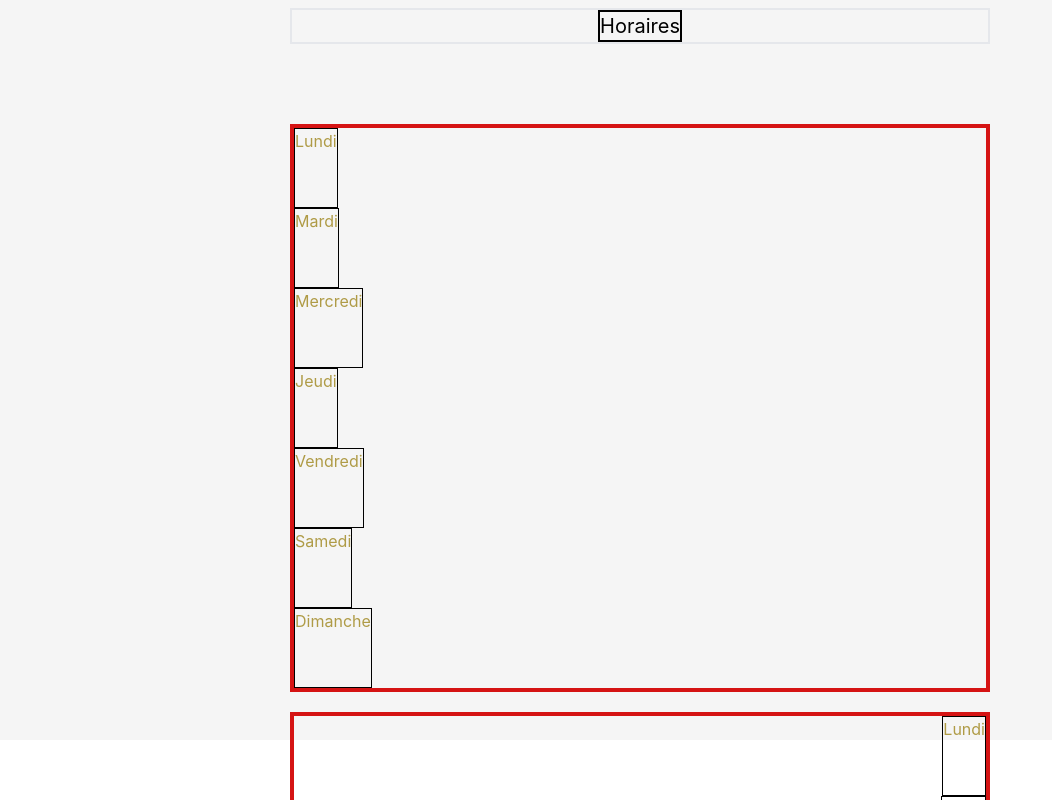
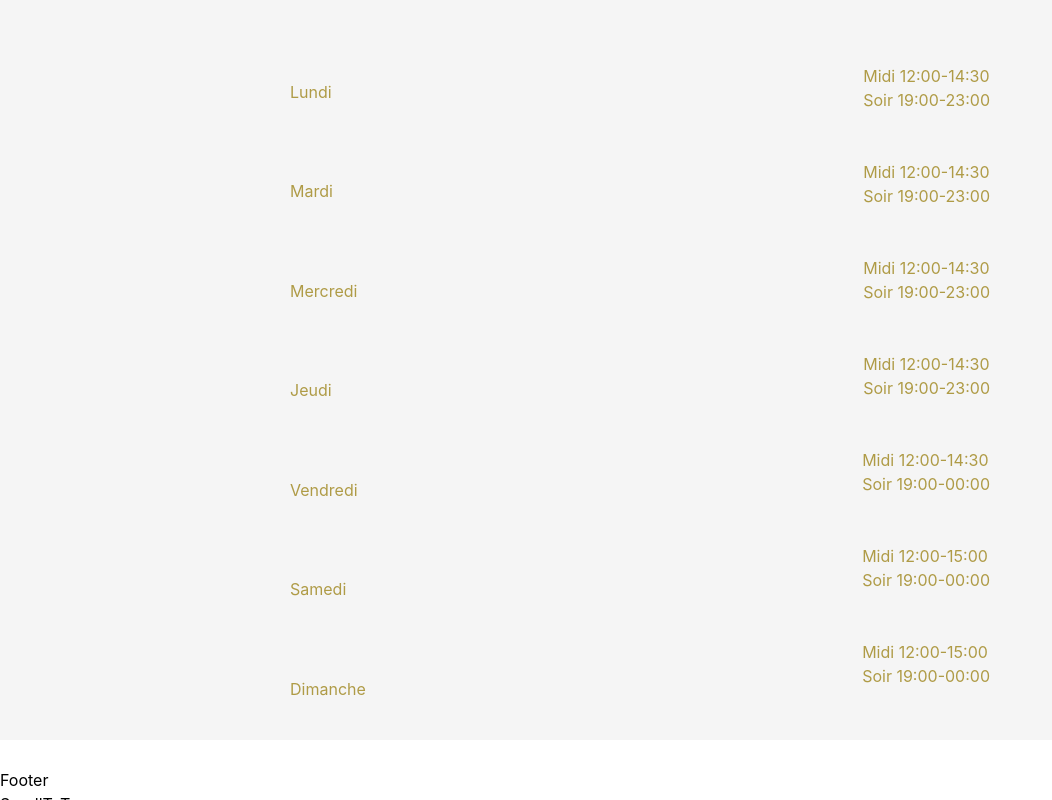
Before and after one commit to Golushi/quai-antique, a React (Create React App) app: page / in a window 1280 px wide. Shown: the part 2460-3260 px from the top of the page, without its empty margins (0-1052 px from the left). Built offline with nearby package versions, Linux system fonts and the light colour scheme; what tw-elements would draw is missing.

Commit message:
debut_horaires_2

```diff
--- a/src/Components/OpeningHours.jsx
+++ b/src/Components/OpeningHours.jsx
@@ -4,27 +4,28 @@ export default function OpeningHours() {
   return (
     <section id='horaires'>
       <div className='w-2/3 min-w-[260px] md:w-[700px] h-screen flex-container m-auto'>
-        <div className='border-2 border-yellow grid justify-items-stretch my-20'>
-          <h3 className='text-xl border-2 border-black text-myblack justify-self-center'>Horaires</h3>
+        <div className=' grid justify-items-stretch my-10'>
+          <h3 className='text-xl text-myblack justify-self-center'>Horaires</h3>
         </div>
-        <div className='flex-container'>
-          <div className='border-4 border-myred grid justify-items-start my-5'>
-            <p className='text-myyellow border border-black h-20'>Lundi</p>
-            <p className='text-myyellow border border-black h-20'>Mardi</p>
-            <p className='text-myyellow border border-black h-20'>Mercredi</p>
-            <p className='text-myyellow border border-black h-20'>Jeudi</p>
-            <p className='text-myyellow border border-black h-20'>Vendredi</p>
-            <p className='text-myyellow border border-black h-20'>Samedi</p>
-            <p className='text-myyellow border border-black h-20'>Dimanche</p>
+        <div className='grid grid-cols-3'>
+          <div className='grid justify-items-start my-2'>
+            <p className='text-myyellow h-20 items-center flex my-2'>Lundi</p>
+            <p className='text-myyellow h-20 items-center flex my-2'>Mardi</p>
+            <p className='text-myyellow h-20 items-center flex my-2'>Mercredi</p>
+            <p className='text-myyellow h-20 items-center flex my-2'>Jeudi</p>
+            <p className='text-myyellow h-20 items-center flex my-2'>Vendredi</p>
+            <p className='text-myyellow h-20 items-center flex my-2'>Samedi</p>
+            <p className='text-myyellow h-20 items-center flex my-2'>Dimanche</p>
           </div>
-          <div className='border-4 border-myred grid justify-items-end my-5'>
-            <p className='text-myyellow border border-black h-20'>Lundi</p>
-            <p className='text-myyellow border border-black h-20'>Mardi</p>
-            <p className='text-myyellow border border-black h-20'>Mercredi</p>
-            <p className='text-myyellow border border-black h-20'>Jeudi</p>
-            <p className='text-myyellow border border-black h-20'>Vendredi</p>
-            <p className='text-myyellow border border-black h-20'>Samedi</p>
-            <p className='text-myyellow border border-black h-20'>Dimanche</p>
+          <div></div>
+          <div className='grid justify-items-end my-5'>
+            <p className='text-myyellow h-20 my-2'>Midi 12:00-14:30<br/>Soir 19:00-23:00</p>
+            <p className='text-myyellow h-20 my-2'>Midi 12:00-14:30<br/>Soir 19:00-23:00</p>
+            <p className='text-myyellow h-20 my-2'>Midi 12:00-14:30<br/>Soir 19:00-23:00</p>
+            <p className='text-myyellow h-20 my-2'>Midi 12:00-14:30<br/>Soir 19:00-23:00</p>
+            <p className='text-myyellow h-20 my-2'>Midi 12:00-14:30<br/>Soir 19:00-00:00</p>
+            <p className='text-myyellow h-20 my-2'>Midi 12:00-15:00<br/>Soir 19:00-00:00</p>
+            <p className='text-myyellow h-20 my-2'>Midi 12:00-15:00<br/>Soir 19:00-00:00</p>
           </div>
         </div>
       </div>
```
